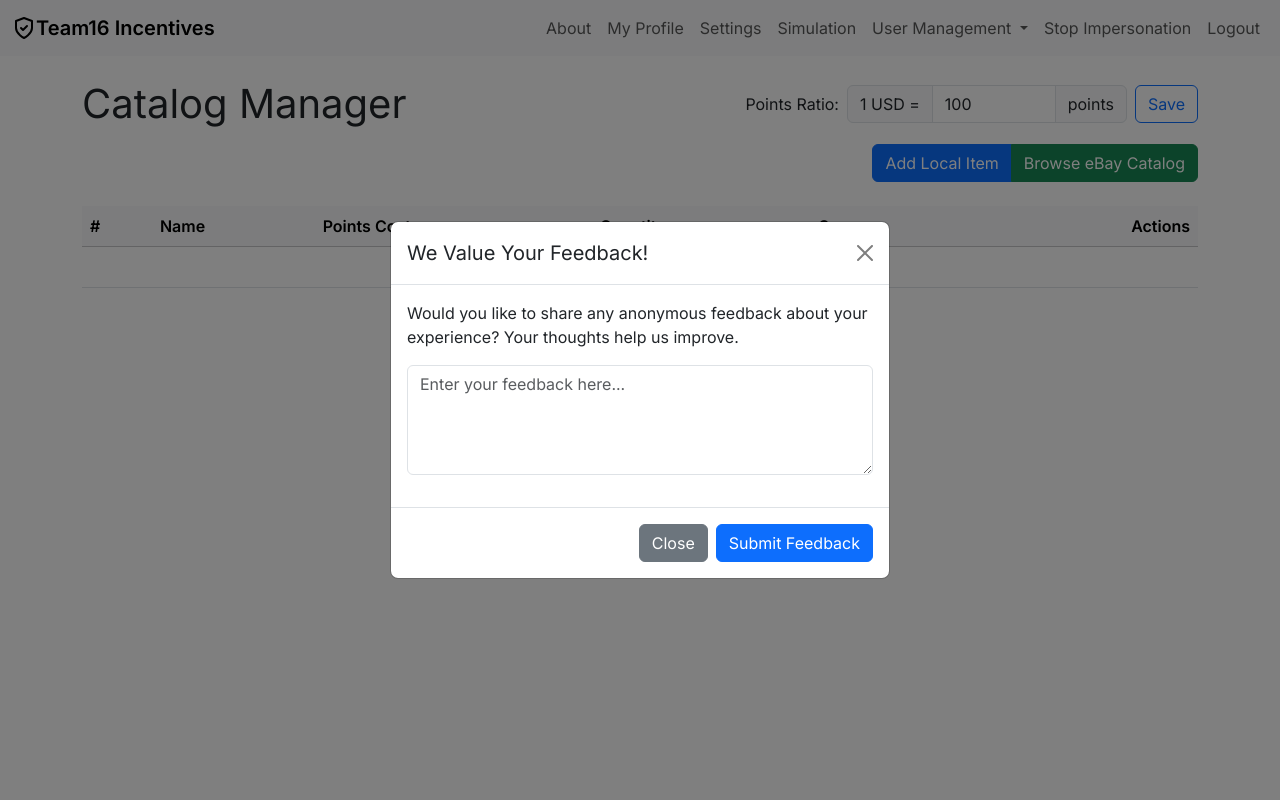
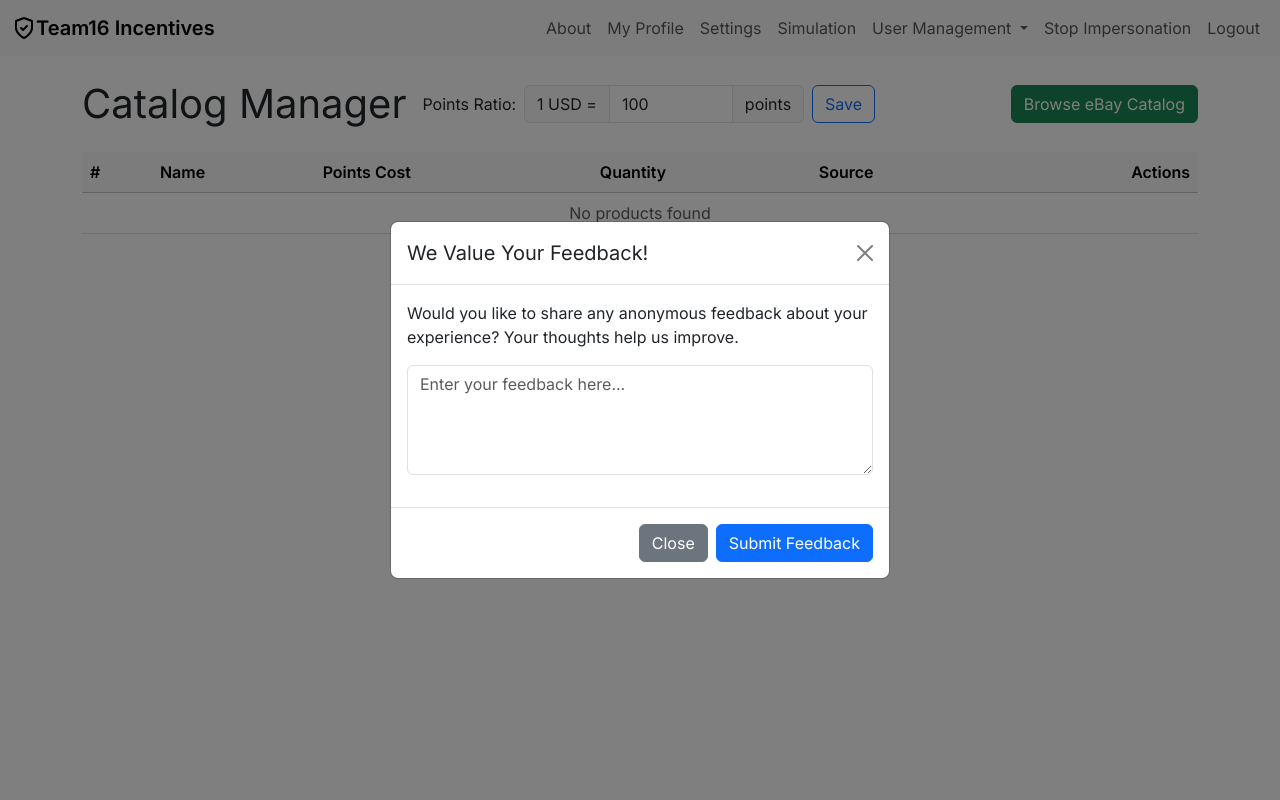
Before and after one commit to Jaredburne47/F25-Team16, a Flask app: template templates/catalog_manager.html in a window 1280 px wide. Run offline with Flask 3, Linux system fonts and the light colour scheme; the template is opened without the code that fills it, so the values that code supplies are empty; the visitor is signed in with stand-in values (Sample User, id 1); some libraries are stand-ins or nearby versions.

Commit message:
Removed local item option from catalog manager

```diff
--- a/templates/catalog_manager.html
+++ b/templates/catalog_manager.html
@@ -27,9 +27,6 @@
   </div>
 
   <div class="btn-group ms-auto">
-    <button type="button" class="btn btn-primary" data-bs-toggle="modal" data-bs-target="#addItemModal">
-      Add Local Item
-    </button>
     <button type="button" class="btn btn-success" data-bs-toggle="modal" data-bs-target="#ebayModal">
       Browse eBay Catalog
     </button>
```
